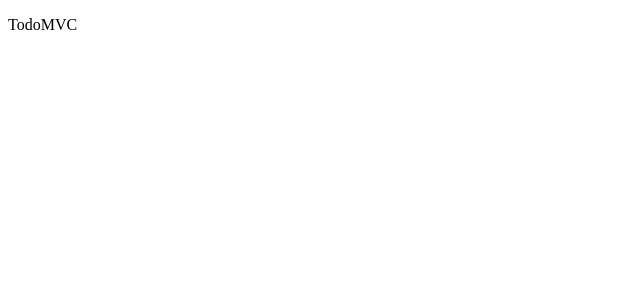
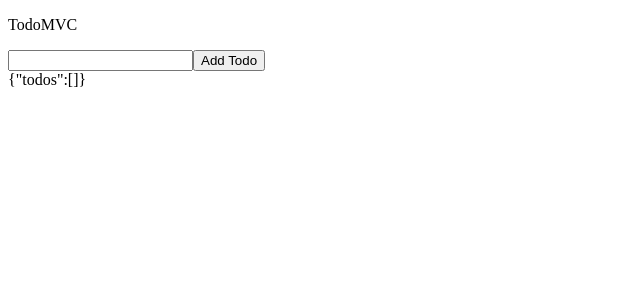
Before and after one commit to abhi18av/todomvc-base, a React (Create React App) app: page / in a window 1280 px wide. Shown: the top 300 px of the page, without its empty margins (0-640 px from the left). Built offline with nearby package versions, Linux system fonts and the light colour scheme.

Commit message:
create AddTodo component

```diff
--- a/src/App.js
+++ b/src/App.js
@@ -12,19 +12,40 @@
 // components
 //=============================
 
+
+export class AddTodo extends React.Component {
+
+    updateInput = (e) => {
+        console.log(e);
+    };
+
+    render() {
+        return (
+            <div className='addTodoContainer'>
+                <form>
+                    <input
+                        onChange={(e) => this.updateInput(e)}
+                        type='text'>
+                    </input>
+                    <button type='submit'>Add Todo</button>
+                </form>
+            </div>
+        );
+    }
+}
+
+
 export class TodoItem extends React.Component {
-    constructor(props) {
-        super(props)
-    }
 
     render() {
         return (
             <>
-                <p>TodoItem Component</p>
+                <AddTodo/>
             </>
         );
     }
 }
+
 
 
 //=============================
@@ -33,14 +54,11 @@
 
 
 export class TodoList extends React.Component {
-    constructor(props) {
-        super(props)
-    }
 
     render() {
         return (
             <>
-                <p>TodoList Component</p>
+                <TodoItem/>
             </>
         );
     }
@@ -53,14 +71,39 @@
 
 
 export class App extends React.Component {
+
     constructor(props) {
-        super(props)
+        super(props);
+
+        this.state = {
+            todos: []
+        };
+
+    }
+
+    componentDidMount() {
+
+        const todos = localStorage.getItem('todos');
+
+        if (todos) {
+
+            const savedTodos = JSON.parse(todos);
+
+            this.setState({todos: savedTodos});
+
+            console.log('Has Todos ', todos)
+
+        } else {
+            console.log('No Todos ', todos)
+        }
     }
 
     render() {
         return (
             <>
                 <p>TodoMVC</p>
+                <TodoList/>
+                {JSON.stringify(this.state)}
             </>
         );
     }
```
